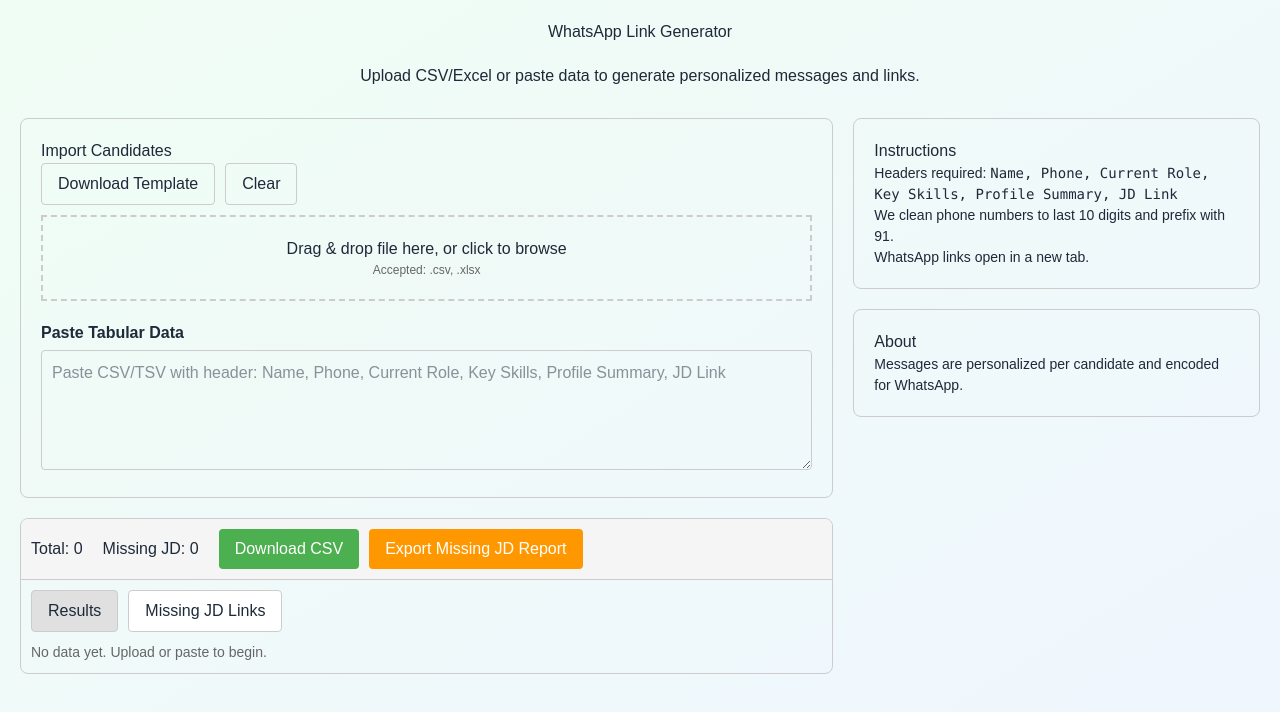
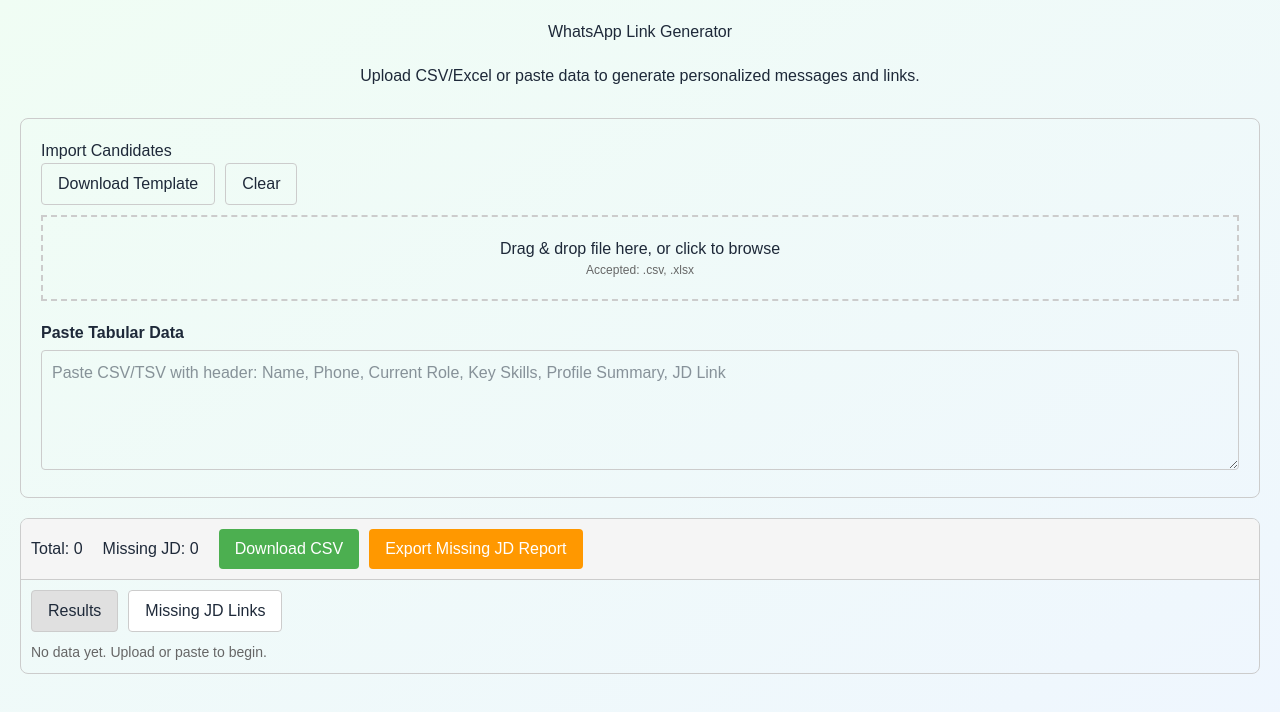
Before and after one commit to surajikf/HR-Whatsapp-Creator, a React (Vite) app in the folder web/: page / in a window 1280 px wide. Shown: the top 712 px of the page. Built offline with nearby package versions, Linux system fonts and the light colour scheme.

Commit message:
layout: make main content section full width by removing sidebar

```diff
--- a/web/src/App.jsx
+++ b/web/src/App.jsx
@@ -175,8 +175,8 @@
         Upload CSV/Excel or paste data to generate personalized messages and links.
       </p>
 
-      <div style={{ display: 'flex', gap: '20px', flexWrap: 'wrap' }}>
-        <div style={{ flex: '2', minWidth: '300px' }}>
+      <div style={{ width: '100%' }}>
+        <div style={{ width: '100%' }}>
           <div style={{ border: '1px solid #ccc', padding: '20px', marginBottom: '20px', borderRadius: '8px' }}>
             <h2>Import Candidates</h2>
             <div style={{ marginBottom: '10px' }}>
@@ -273,24 +273,6 @@
                 </div>
               </div>
             </div>
-
-        <div style={{ flex: '1', minWidth: '250px' }}>
-          <div style={{ border: '1px solid #ccc', padding: '20px', marginBottom: '20px', borderRadius: '8px' }}>
-            <h3>Instructions</h3>
-            <ul style={{ fontSize: '14px', lineHeight: '1.5' }}>
-              <li>Headers required: <code>Name, Phone, Current Role, Key Skills, Profile Summary, JD Link</code></li>
-              <li>We clean phone numbers to last 10 digits and prefix with 91.</li>
-              <li>WhatsApp links open in a new tab.</li>
-            </ul>
-          </div>
-
-          <div style={{ border: '1px solid #ccc', padding: '20px', borderRadius: '8px' }}>
-            <h3>About</h3>
-            <p style={{ fontSize: '14px' }}>
-              Messages are personalized per candidate and encoded for WhatsApp.
-            </p>
-          </div>
-        </div>
       </div>
     </div>
   )
```
